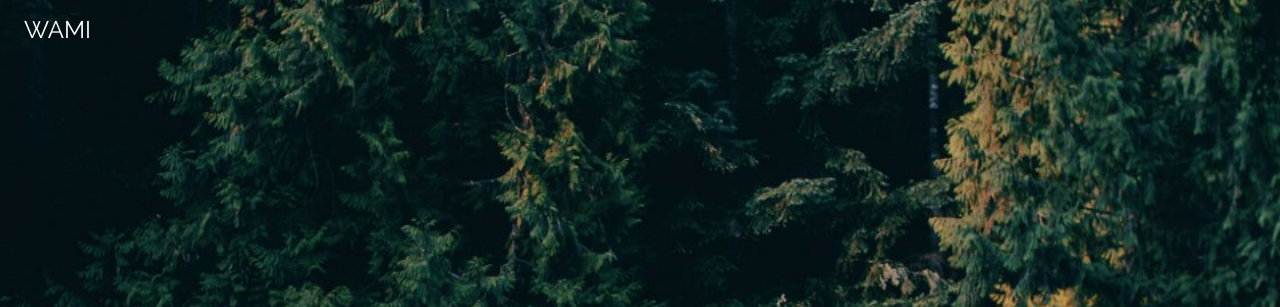
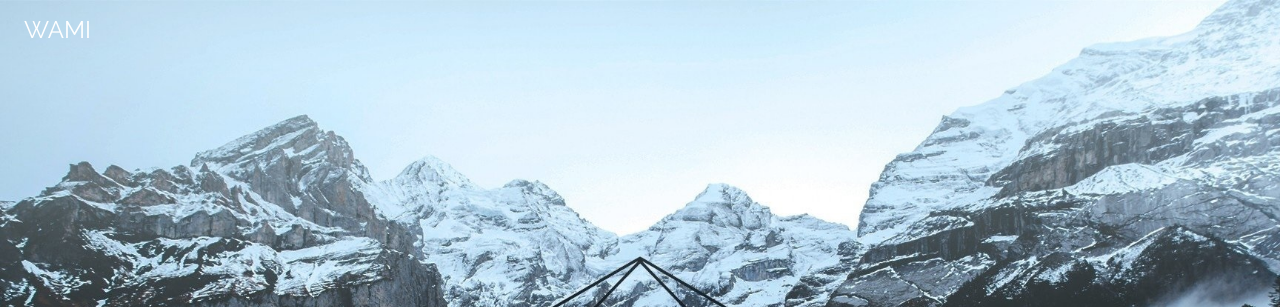
Before and after one commit to thuyetnguyen95/thuyetnguyen95.github.io, a plain HTML site: page index.html in a window 1280 px wide. Shown: the top 307 px of the page. Drawn offline with nearby package versions, Linux system fonts and the light colour scheme.

Commit message:
Update index.html

```diff
--- a/index.html
+++ b/index.html
@@ -9,7 +9,7 @@
 body,h1 {font-family: "Raleway", sans-serif}
 body, html {height: 100%}
 .bgimg {
-    background-image: url('./public/images/forestbridge.jpg');
+    background-image: url('./public/images/bg-code-white-black.jpg');
     min-height: 100%;
     background-position: center;
     background-size: cover;
```
